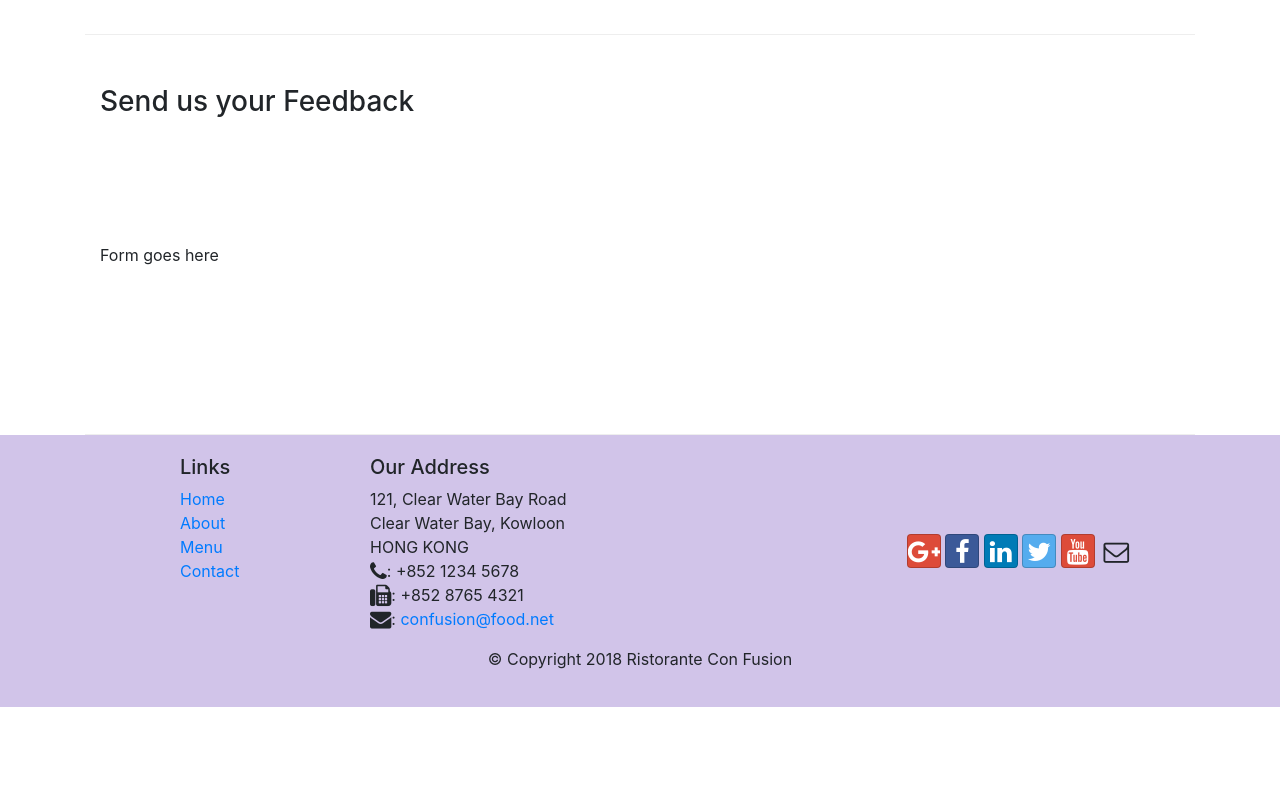
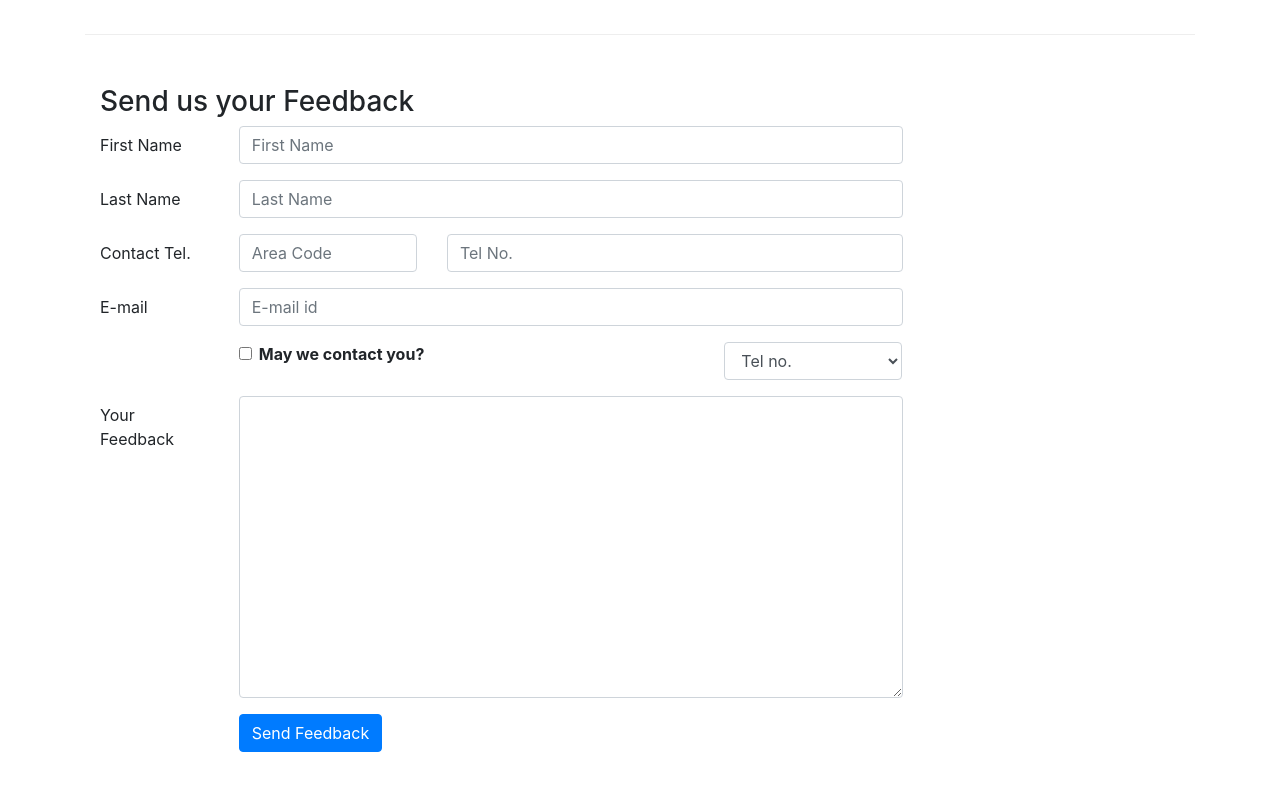
Before and after one commit to sourabhkumar45/conFusion, a website: page contactus.html in a window 1280 px wide. Shown: the part 780-1580 px from the top of the page. Before the commit the page ends 1487 px from the top, so only its background shows below. Drawn offline with nearby package versions, Linux system fonts and the light colour scheme.

Commit message:
form added

```diff
--- a/contactus.html
+++ b/contactus.html
@@ -92,7 +92,61 @@
               <h3>Send us your Feedback</h3>
            </div>
             <div class="col-12 col-md-9">
-                Form goes here
+               <form>
+                   <div class="form-group row">
+                    <label for="firstname" class="col-md-2 col-form-label">First Name</label>
+                    <div class="col-md-10">
+                        <input type="text" class="form-control" id="firstname" name="firstname" placeholder="First Name">
+                    </div>
+                   </div>
+                   <div class="form-group row">
+                    <label for="lastname" class="col-md-2 col-form-label">Last Name</label>
+                    <div class="col-md-10">
+                        <input type="text" class="form-control" id="lastname" name="lastname" placeholder="Last Name">
+                    </div>
+                </div>
+                <div class="form-group row">
+                    <label for="telnum" class=" col-12 col-md-2 col-form-label">Contact Tel.</label>
+                    <div class="col-5 col-md-3">
+                        <input type="tel" class="form-control" id="areacode" name="areacode" placeholder="Area Code">
+                    </div>
+                    <div class=" col -7 col-md-7">
+                        <input type="tel" class="form-control" id="telnum" name="telnum" placeholder="Tel No.">
+                    </div>
+                   </div>
+                   <div class="form-group row">
+                    <label for="emailid" class="col-md-2 col-form-label">E-mail</label>
+                    <div class="col-md-10">
+                        <input type="email" class="form-control" id="emailid" name="emailid" placeholder="E-mail id">
+                    </div>
+                </div>
+                <div class="form-group row">
+                    <div class="col-md-6 offset-md-2">
+                        <div class="form-check">
+                            <input type="checkbox" class="form-check-input" name="approve" id="approve" value="">
+                            <label class="form-check-label" for="approve"><b>May we contact you?</b></label>
+                        </div>
+                    </div>
+                    <div class="col-md-3 offset-md-1">
+                        <select class="form-control">
+                            <option>Tel no.</option>
+                            <option>E-mail</option>
+                        </select>
+                    </div>
+                </div>
+                <div class="form-group row">
+                    <label for="feedback" class="col-md-2 col-form-label">Your Feedback</label>
+                    <div class="col-md-10">
+                        <textarea  class="form-control" id="feedback" name="feedback" rows="12" >
+                        </textarea>
+                    </div>
+                </div>
+                <div class="form-group row">
+                    <div class="offset-md-2 col-md-10">
+                        <button type="submit" class="btn btn-primary">Send Feedback</button>
+                    </div>
+                </div>
+               </form>
             </div>
              <div class="col-12 col-md">
             </div>
```
